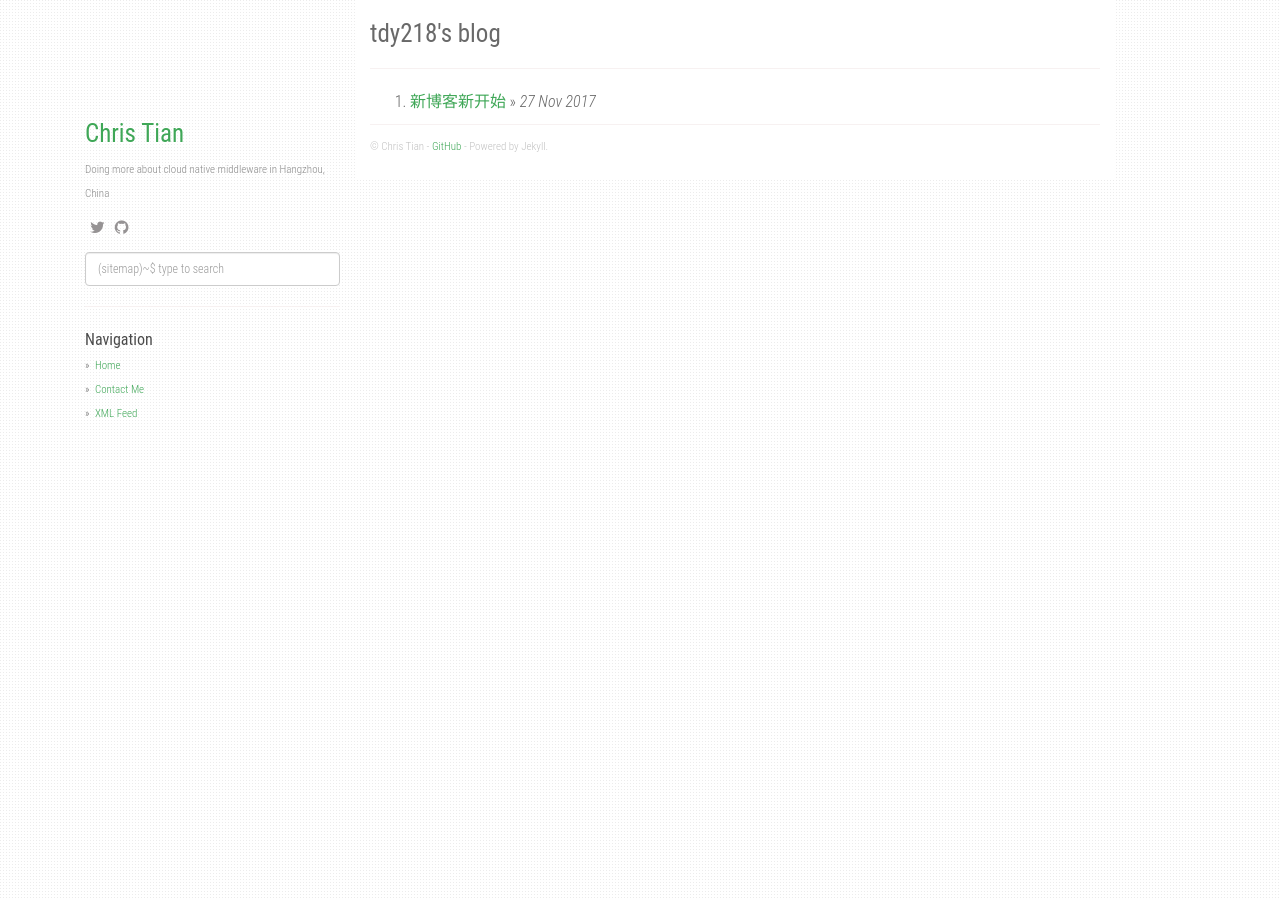
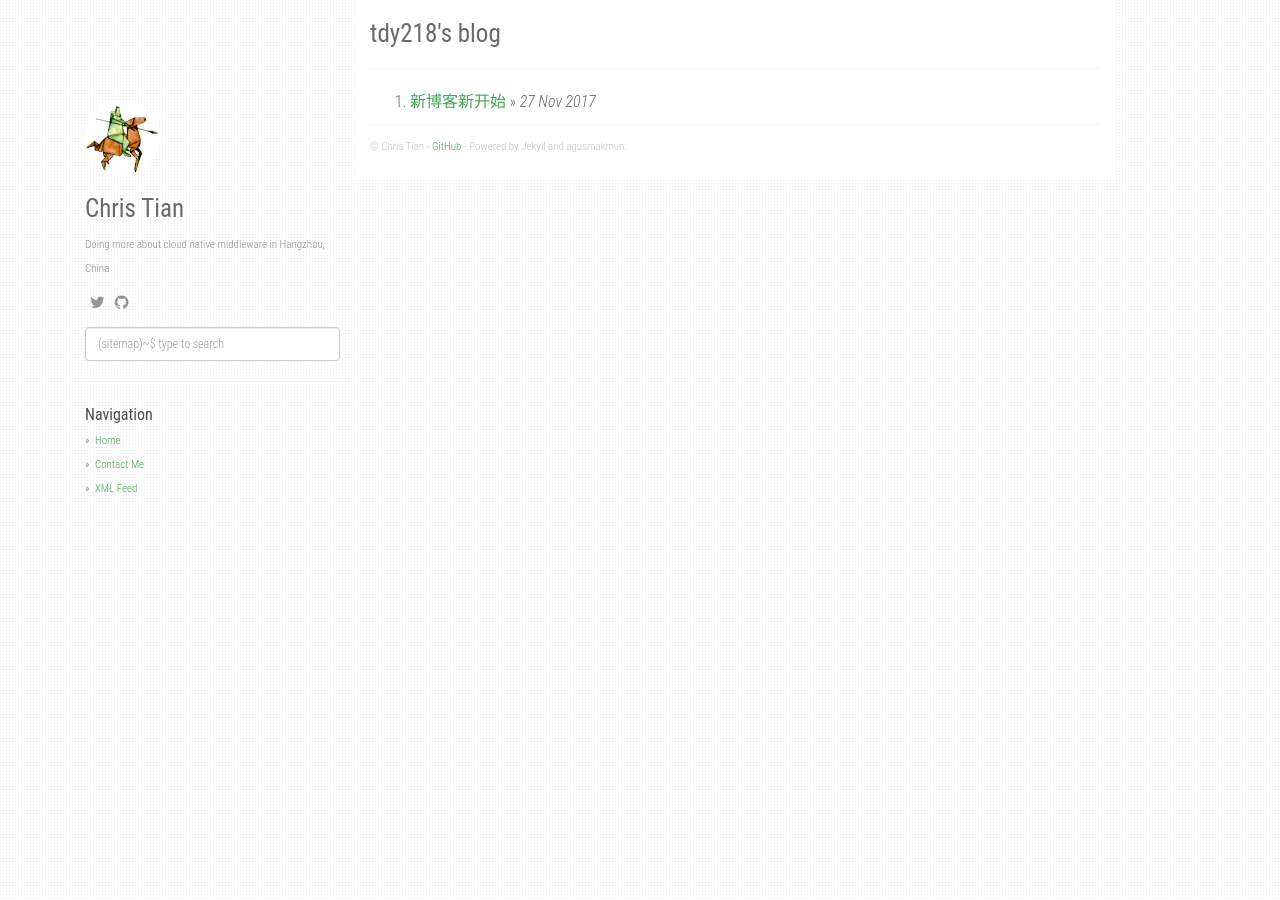
Before and after one commit to tdy218/tdy218.github.io, a Jekyll site: the page built from index.html, in a window 1280 px wide. Built offline with Jekyll 4.4.1, drawn with Linux system fonts in a browser that asks for light colours; nearby versions of some CDN libraries; library files that are not in the unit come from our copies; the list of posts is cut into pages by our own code.

Commit message:
Some optimization.

```diff
--- a/_layouts/default.html
+++ b/_layouts/default.html
@@ -45,6 +45,8 @@ layout: compress
 
     {% if page.image %}
       <meta content="{{ site.url }}/static/img/posts/{{ page.image }}" property="og:image">
+    {% else %}
+      <meta content="{{ site.url }}{{ site.avatar_url }}" property="og:image">
     {% endif %}
 
     {% if page.categories %}
@@ -114,7 +116,8 @@ layout: compress
     <div class="container">
       <div class="col-sm-3">
         <div class="fixed-condition">
-          <h1 class="author-name"><a href="/">{{ site.author }}</a></h1>
+          <a href="/"><img class="profile-avatar" src="{{ site.avatar_url }}" height="75px" width="75px" /></a>
+          <h1 class="author-name">{{ site.author }}</h1>
           {% if site.about %}
             <div class="profile-about">
               {{ site.about }}
@@ -147,7 +150,7 @@ layout: compress
         <footer>
           &copy; {{ site.author }}
           {% if site.github %}
-            - <a href="{{ site.github }}">{{ site.github }}</a> - Powered by Jekyll.
+            - <a href="{{ site.github }}">{{ site.github }}</a> - Powered by Jekyll and agusmakmun.
           {% endif %}
         </footer>
       </div>
```
